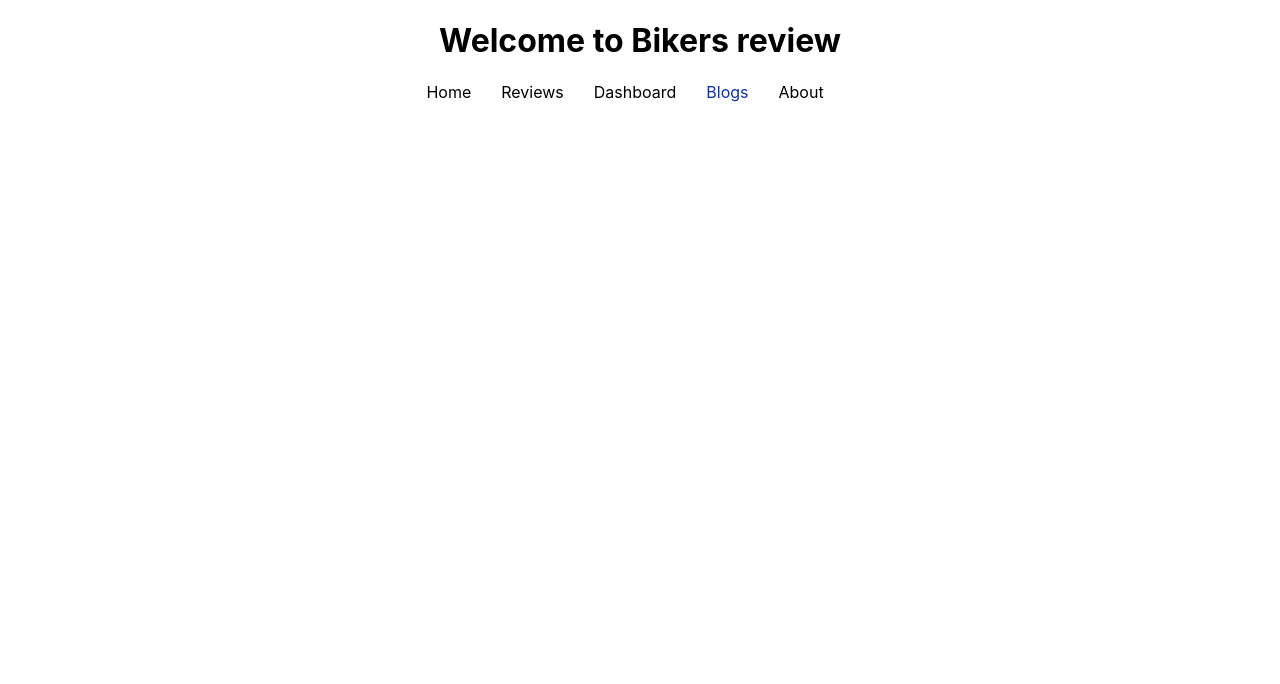
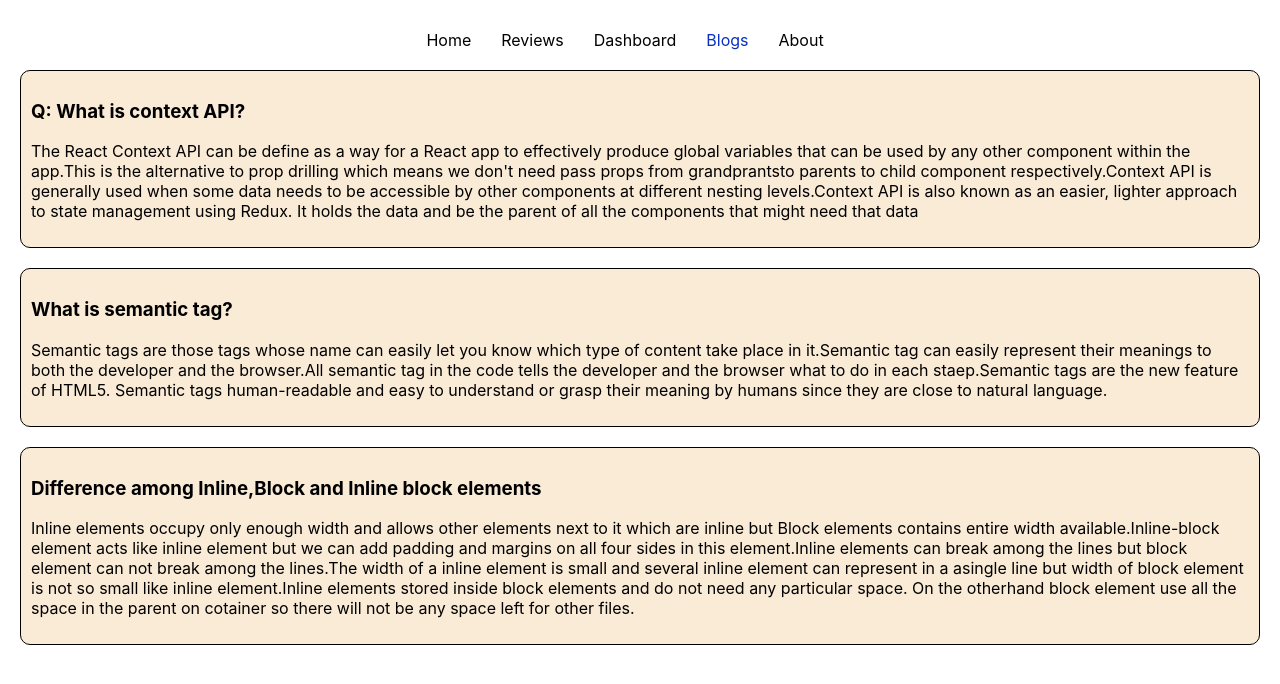
Before and after one commit to shakilahamed95/bikers-review, a React (Create React App) app: page /blogs in a window 1280 px wide. Shown: the top 684 px of the page. Built offline with nearby package versions, Linux system fonts and the light colour scheme.

Commit message:
question ans done

```diff
--- a/src/Components/About/About.js
+++ b/src/Components/About/About.js
@@ -3,7 +3,7 @@ import React from 'react';
 const About = () => {
     return (
         <div>
-            about
+
         </div>
     );
 };
--- a/src/Components/Blogs/Blogs.css
+++ b/src/Components/Blogs/Blogs.css
@@ -0,0 +1,9 @@
+.question-container div {
+    text-align: start;
+    border: 1px solid black;
+    margin: 20px;
+    padding: 10px;
+    border-radius: 10px;
+    background-color: antiquewhite;
+    color: black;
+}
--- a/src/Components/Blogs/Blogs.js
+++ b/src/Components/Blogs/Blogs.js
@@ -1,9 +1,25 @@
 import React from 'react';
+import './Blogs.css'
 
 const Blogs = () => {
     return (
-        <div>
-
+        <div className='question-container'>
+            <div>
+                <h3>Q: What is context API?</h3>
+                <p>The React Context API can be define as a way for a React app to effectively produce global variables that can be used by any other component within the app.This is the alternative to prop drilling which means we don't need pass props from grandprantsto parents to child component respectively.Context API is generally used when some data needs to be accessible by other components at different nesting levels.Context API is also known as an easier, lighter approach to state management using Redux. It  holds the data and be the parent of all the components that might need that data</p>
+            </div>
+            <div>
+                <h3>What is semantic tag?</h3>
+                <p>
+                    Semantic tags are those tags whose name can easily let you know which type of content take place in it.Semantic tag can easily represent their meanings to both the developer and the browser.All semantic tag in the code tells the developer and the browser what to do in each staep.Semantic tags are the new feature of HTML5. Semantic tags human-readable and easy to understand or grasp their meaning by humans since they are close to natural language.
+                </p>
+            </div>
+            <div>
+                <h3>Difference among Inline,Block and Inline block elements</h3>
+                <p>
+                    Inline elements occupy only enough width and allows other elements next to it which are inline but Block elements contains entire width available.Inline-block element acts like inline element but we can add padding and margins  on all four sides in this element.Inline elements can break among the lines but block element can  not break among the lines.The width of a inline element is small and several inline element can represent in a asingle line but width of block element is not so small like inline element.Inline elements stored inside block elements and do not need any particular space. On the otherhand block element use all the space in the parent on cotainer so there will not be any space left for other files.
+                </p>
+            </div>
         </div>
     );
 };
--- a/src/Components/Dasboard/Dasboard.css
+++ b/src/Components/Dasboard/Dasboard.css
@@ -3,3 +3,8 @@
     grid-template-columns: repeat(2, 1fr);
     margin-top: 50px;
 }
+
+.header {
+    margin-right: 100px;
+    color: #FF4040;
+}
--- a/src/Components/Dasboard/Dasboard.js
+++ b/src/Components/Dasboard/Dasboard.js
@@ -44,13 +44,14 @@ const Dasboard = () => {
     return (
         <div className='chart-container'>
             <div>
+                <h4 className='header'>Month Wise Sell</h4>
                 <LineChart width={600} height={300} data={data} >
                     <CartesianGrid strokeDasharray="3 3"></CartesianGrid>
                     <XAxis dataKey='month'></XAxis>
                     <YAxis></YAxis>
                     <Tooltip></Tooltip>
                     <Legend verticalAlign="bottom" height={36}></Legend>
-                    <Line name='Month Wise Sell' type="monotone" dataKey="sell" stroke="#8884d8" />
+                    <Line name='Sell' type="monotone" dataKey="sell" stroke="#FF4040" />
                 </LineChart>
             </div>
 
@@ -76,6 +77,7 @@ const Dasboard = () => {
                 </AreaChart>
             </div>
             <div>
+                <h4 className='header'>Investment Vs Revenue</h4>
                 <BarChart width={600} height={300} data={data}>
                     <CartesianGrid strokeDasharray="3 3" />
                     <XAxis dataKey="month" />
--- a/src/Components/Header/Header.css
+++ b/src/Components/Header/Header.css
@@ -1,6 +1,7 @@
 nav {
     display: flex;
     justify-content: center;
+    margin-top: 30px;
 }
 
 nav a {
--- a/src/Components/Header/Header.js
+++ b/src/Components/Header/Header.js
@@ -5,8 +5,7 @@ import './Header.css'
 
 const Header = () => {
     return (
-        <div className='header-part'>
-            <h1> Welcome to Bikers review</h1>
+        <div>
             <nav>
                 <CustomLink to='/'> Home</CustomLink>
                 <CustomLink to='reviews'> Reviews</CustomLink>
--- a/src/Components/Home/Home.js
+++ b/src/Components/Home/Home.js
@@ -14,12 +14,15 @@ const Home = () => {
     }
     return (
         <div>
+            <div>
+                <h1> Bikers review</h1>
+                <h2>The best place to know about your dream bike</h2>
+            </div>
             <div className='home-container'>
                 <img className='img-container' src={bike} alt="" />
 
                 <div className='description-container'>
                     <h1>Honda CB150R Streetfire</h1>
-                    <h3>Can Be Your next Dream Bike</h3>
                     <p>Honda CB150R Streetfire is one of the top rated Honda's racing bikes, which is the member of world famous CB150R naked sport bike series. The CB150R Streetfire is also made by PT Astra Honda Motor one of the subsidiaries of Honda Global. The bike was made in Indonesia for south Asian markets including Bangladesh.</p>
                     <button className='btn'> See More</button>
                 </div>
```
